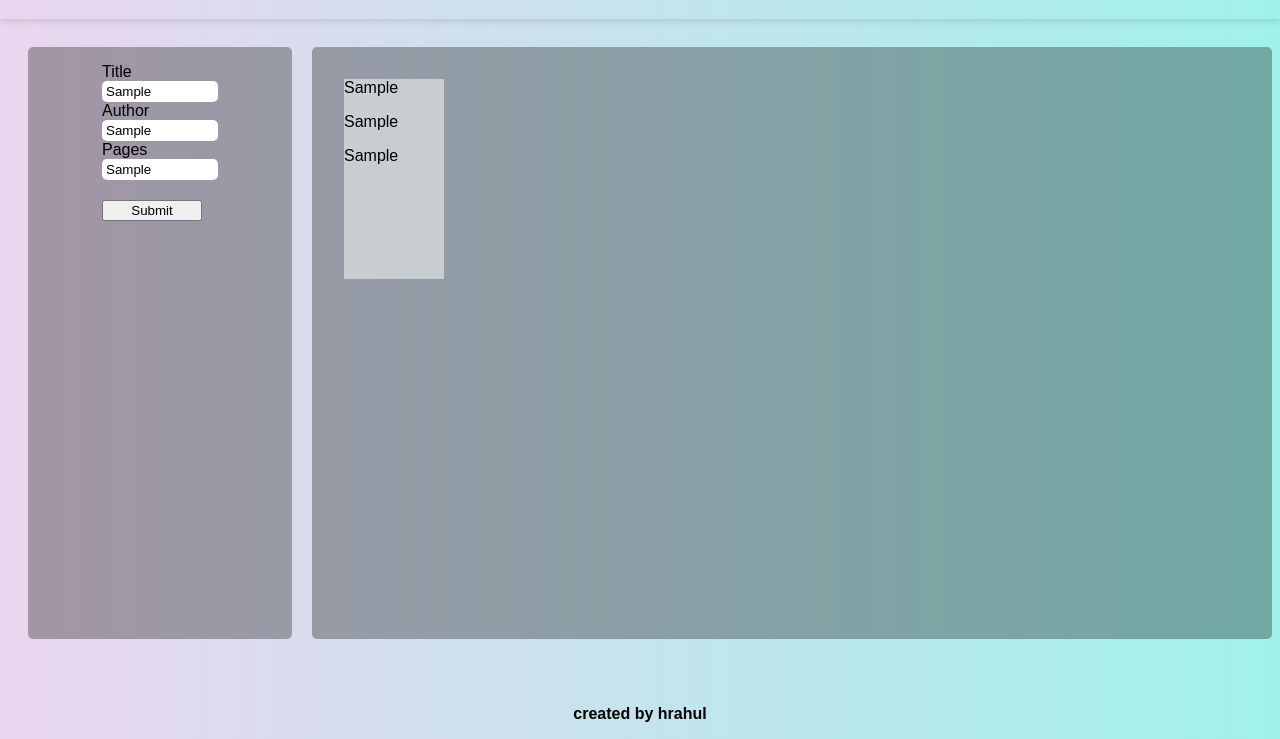
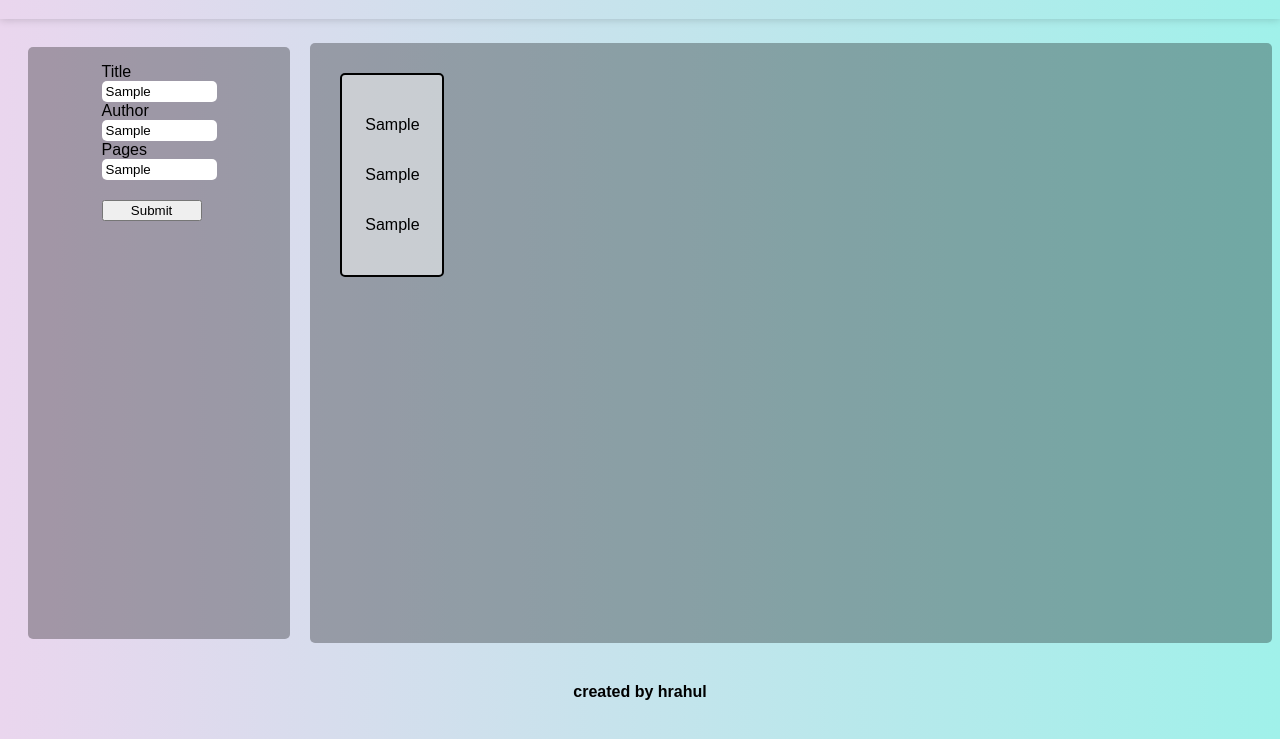
Before and after one commit to hrahul/Library, a plain HTML site: page index.html in a window 1280 px wide. Both pictures are taken after typing "Sample", "Sample", "Sample" into the empty fields and a click on the button "Submit". Shown: the part 61-800 px from the top of the page. Drawn offline with Linux system fonts and the light colour scheme; a web font is replaced by a local one.

Commit message:
resolved dom issues

```diff
--- a/index.css
+++ b/index.css
@@ -41,7 +41,7 @@ input,input::after,input::before{
 
 .footer{
     display: flex;
-    position: absolute;
+    position: relative;
     bottom: 0;
     justify-content: center;
     width: 100%;
@@ -53,10 +53,16 @@ a, a:hover, a:focus, a:active{
 
 }
 .card{
+    display: flex;
     background: rgba(255,255,255,0.5);
     height: 200px;
     width: 100px;
-    margin: 2vh;
+    margin: 10px;
+    justify-content: center;
+    align-items: center;
+    border: solid black 2px;
+    border-radius: 5px;
+    flex-direction:column;
 }
 .left{
     background: rgba(0,0,0, 0.3);
@@ -67,9 +73,12 @@ a, a:hover, a:focus, a:active{
     height: 70vh;
 }
 .right{
+    display: grid;
+    grid-template-columns: repeat(auto-fill, minmax(110px, 1fr));
     background: rgba(0,0,0, 0.3);
-    padding: 2vh;
+    padding: 20px;
     border-radius:5px ;
-    width: 80%;
-    height:70vh;
+    width: min(80%);
+    height:min(70vh);
+    flex-direction:row;
 }
--- a/index.js
+++ b/index.js
@@ -10,23 +10,23 @@ function Book(title,author,pages) {
 //Add Book Object to array
 function addBookToLibrary(Book) {
     myLibrary.push(Book);
-    myLibrary.forEach(obj=>{
+
         const right = document.querySelector('.right');
         const card = document.createElement('div');
         const title =  document.createElement('p');
         const author =  document.createElement('p');
         const pages =  document.createElement('p');
         card.classList.add('card');
-        title.textContent = obj.title;
-        author.textContent = obj.author;
-        pages.textContent = obj.pages;
+        title.textContent = Book.title;
+        author.textContent = Book.author;
+        pages.textContent = Book.pages;
 
         card.appendChild(title);
         card.appendChild(author);
         card.appendChild(pages);
         right.appendChild(card);
 
-    });
+
 
 }
 
```
